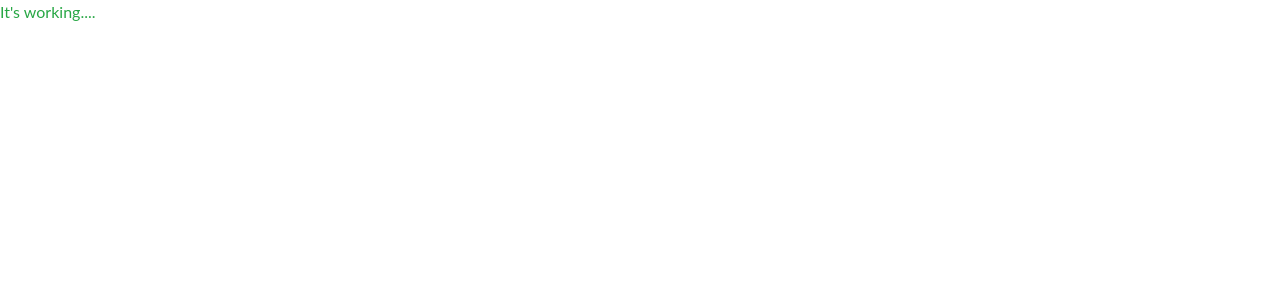
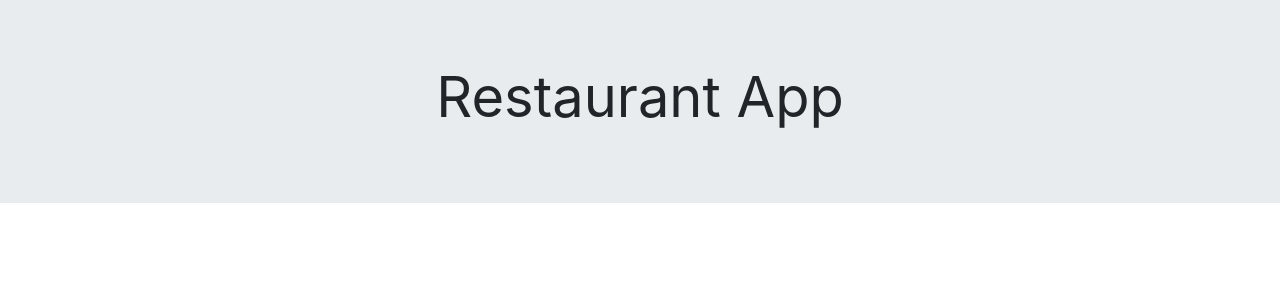
Before and after one commit to RamTheeru/angular-hmc1dp, an Angular app: page /orders in a window 1280 px wide. Shown: the top 300 px of the page. Built offline with nearby package versions, Linux system fonts and the light colour scheme.

Commit message:
3 files modified, 1 added, 1 deleted

```diff
--- /dev/null
+++ b/src/app/app-routing.module.ts
@@ -0,0 +1,24 @@
+import {NgModule} from '@angular/core';
+import {Routes,RouterModule} from '@angular/router';
+import {OrdersComponent} from './orders/orders.component';
+import {OrderComponent} from './orders/order/order.component';
+
+const routes : Routes =[
+  {path:'',redirectTo:'orders',pathMatch:'full'},
+{path : 'orders',component:OrdersComponent},
+{path : 'order',children:[
+  {path :'',component:OrderComponent},
+  {path :'edit/:id',component:OrderComponent}
+]}
+];
+
+@NgModule(
+  {
+    imports :[RouterModule.forRoot(routes)],
+    exports :[RouterModule]
+
+  }
+)
+export class AppRoutingModule {
+
+}
--- a/src/app/app.component.html
+++ b/src/app/app.component.html
@@ -13,4 +13,14 @@
 <!-- <nav>
   <a routerLink="/heroes">Heroes</a>
 </nav> -->
-<p class="text-success">It's working....</p>
+<!-- <p class="text-success">It's working....</p> -->
+ <div class="jumbotron jumbotron-fluid">
+   <h3 class="display-4 text-center"><b>Restaurant App</b></h3>
+   <div class="container">
+     <div class="row">
+       <div class="col-mid-10 offset-md-1">
+         <router-outlet></router-outlet>
+       </div>
+     </div>
+   </div>
+ </div>
--- a/src/app/app.module.ts
+++ b/src/app/app.module.ts
@@ -11,10 +11,13 @@ import { HeroDetailComponent } from './hero-detail/hero-detail.component';
 import { OrdersComponent } from './orders/orders.component';
 import { OrderComponent } from './orders/order/order.component';
 import { OrderItemsComponent } from './orders/order-items/order-items.component';
+import {AppRoutingModule} from './app-routing.module';
+import {OrderService} from './orders/shared/order.service';
 
 @NgModule({
-  imports:      [ BrowserModule, FormsModule ],
+  imports:      [ BrowserModule, FormsModule,AppRoutingModule ],
   declarations: [ AppComponent, HelloComponent,applyMyStyle, HeroesComponent, HeroDetailComponent, OrdersComponent, OrderComponent, OrderItemsComponent ],
+  providers:[OrderService],
   bootstrap:    [ AppComponent ]
 })
 export class AppModule { }
--- a/src/app/orders/shared/order.service.ts
+++ b/src/app/orders/shared/order.service.ts
@@ -0,0 +1,5 @@
+import {Injectable} from '@angular/core';
+@Injectable()
+export class OrderService {
+constructor(){}
+}
```
Also changed, not shown: src/app/app-routing.moudle.ts (deleted, +0 -17 lines).
